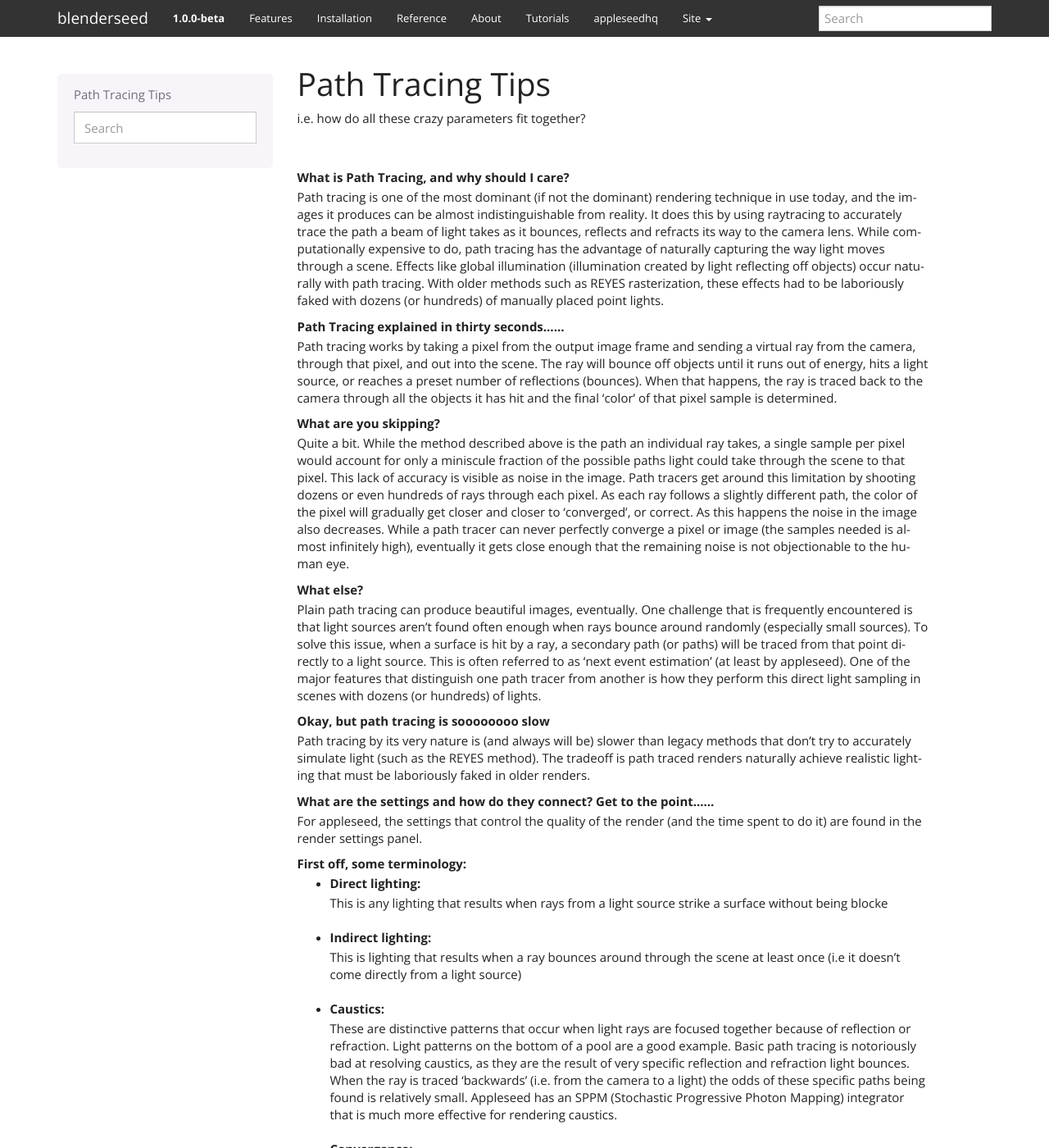
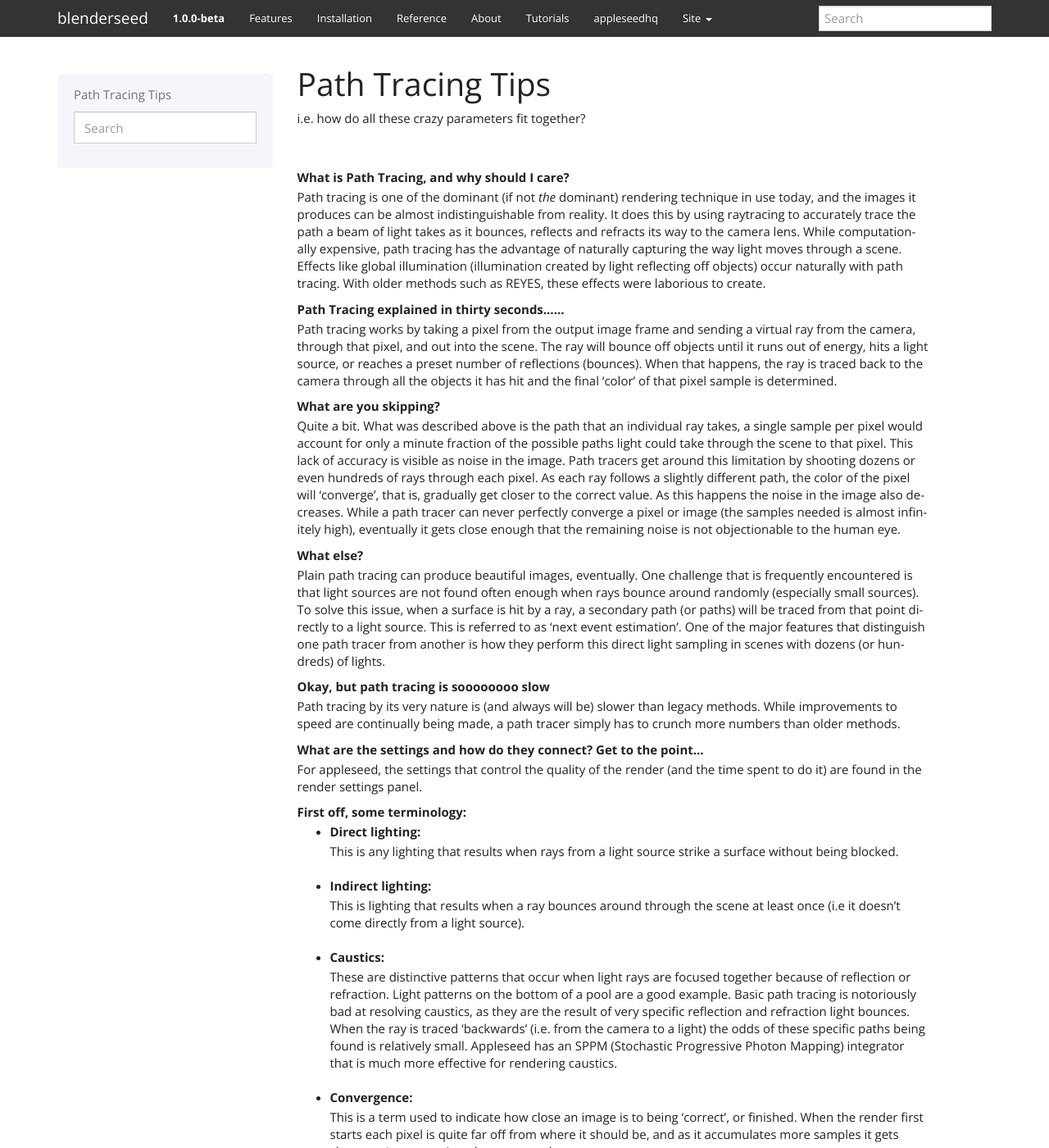
Before and after one commit to appleseedhq/blenderseed, a Sphinx documentation site: the page built from docs/general/path_tracing.rst, in a window 1280 px wide and 1400 px high. Shown: the whole window at 82% size. Built offline with Sphinx 7.4.7, drawn with Linux system fonts in a browser that asks for light colours; some of the changed text lies outside the part shown.

Commit message:
Fixes for doc feedback

```diff
--- a/docs/general/path_tracing.rst
+++ b/docs/general/path_tracing.rst
@@ -7,52 +7,52 @@ i.e. how do all these crazy parameters fit together?
 |
 
 What is Path Tracing, and why should I care?
-    Path tracing is one of the most dominant (if not the dominant) rendering technique in use today, and the images it produces can be almost indistinguishable from reality.  It does this by using raytracing to accurately trace the path a beam of light takes as it bounces, reflects and refracts its way to the camera lens.  While computationally expensive to do, path tracing has the advantage of naturally capturing the way light moves through a scene.  Effects like global illumination (illumination created by light reflecting off objects) occur naturally with path tracing.  With older methods such as REYES rasterization, these effects had to be laboriously faked with dozens (or hundreds) of manually placed point lights.
+    Path tracing is one of the dominant (if not *the* dominant) rendering technique in use today, and the images it produces can be almost indistinguishable from reality.  It does this by using raytracing to accurately trace the path a beam of light takes as it bounces, reflects and refracts its way to the camera lens.  While computationally expensive, path tracing has the advantage of naturally capturing the way light moves through a scene.  Effects like global illumination (illumination created by light reflecting off objects) occur naturally with path tracing.  With older methods such as REYES, these effects were laborious to create.
 
 Path Tracing explained in thirty seconds……
     Path tracing works by taking a pixel from the output image frame and sending a virtual ray from the camera, through that pixel, and out into the scene.  The ray will bounce off objects until it runs out of energy, hits a light source, or reaches a preset number of reflections (bounces).  When that happens, the ray is traced back to the camera through all the objects it has hit and the final ‘color’ of that pixel sample is determined.
 
 What are you skipping?
-    Quite a bit.  While the method described above is the path an individual ray takes, a single sample per pixel would account for only a miniscule fraction of the possible paths light could take through the scene to that pixel.  This lack of accuracy is visible as noise in the image.  Path tracers get around this limitation by shooting dozens or even hundreds of rays through each pixel.  As each ray follows a slightly different path, the color of the pixel will gradually get closer and closer to ‘converged’, or correct.  As this happens the noise in the image also decreases.  While a path tracer can never perfectly converge a pixel or image (the samples needed is almost infinitely high), eventually it gets close enough that the remaining noise is not objectionable to the human eye.
+    Quite a bit.  What was described above is the path that an individual ray takes, a single sample per pixel would account for only a minute fraction of the possible paths light could take through the scene to that pixel.  This lack of accuracy is visible as noise in the image.  Path tracers get around this limitation by shooting dozens or even hundreds of rays through each pixel.  As each ray follows a slightly different path, the color of the pixel will 'converge', that is, gradually get closer to the correct value.  As this happens the noise in the image also decreases.  While a path tracer can never perfectly converge a pixel or image (the samples needed is almost infinitely high), eventually it gets close enough that the remaining noise is not objectionable to the human eye.
 
 What else?
-    Plain path tracing can produce beautiful images, eventually.  One challenge that is frequently encountered is that light sources aren’t found often enough when rays bounce around randomly (especially small sources).  To solve this issue, when a surface is hit by a ray, a secondary path (or paths) will be traced from that point directly to a light source.  This is often referred to as ‘next event estimation’ (at least by appleseed).  One of the major features that distinguish one path tracer from another is how they perform this direct light sampling in scenes with dozens (or hundreds) of lights.
+    Plain path tracing can produce beautiful images, eventually.  One challenge that is frequently encountered is that light sources are not found often enough when rays bounce around randomly (especially small sources).  To solve this issue, when a surface is hit by a ray, a secondary path (or paths) will be traced from that point directly to a light source.  This is referred to as ‘next event estimation'.  One of the major features that distinguish one path tracer from another is how they perform this direct light sampling in scenes with dozens (or hundreds) of lights.
 
 Okay, but path tracing is soooooooo slow
-    Path tracing by its very nature is (and always will be) slower than legacy methods that don’t try to accurately simulate light (such as the REYES method).  The tradeoff is path traced renders naturally achieve realistic lighting that must be laboriously faked in older renders.
+    Path tracing by its very nature is (and always will be) slower than legacy methods.  While improvements to speed are continually being made, a path tracer simply has to crunch more numbers than older methods.
 
-What are the settings and how do they connect?  Get to the point……
+What are the settings and how do they connect?  Get to the point...
     For appleseed, the settings that control the quality of the render (and the time spent to do it) are found in the render settings panel.
 
 First off, some terminology:
     - Direct lighting:
-        This is any lighting that results when rays from a light source strike a surface without being blocke
+        This is any lighting that results when rays from a light source strike a surface without being blocked.
     - Indirect lighting:
-        This is lighting that results when a ray bounces around through the scene at least once (i.e it doesn’t come directly from a light source)
+        This is lighting that results when a ray bounces around through the scene at least once (i.e it doesn’t come directly from a light source).
     - Caustics:
         These are distinctive patterns that occur when light rays are focused together because of reflection or refraction.  Light patterns on the bottom of a pool are a good example.  Basic path tracing is notoriously bad at resolving caustics, as they are the result of very specific reflection and refraction light bounces.  When the ray is traced ‘backwards’ (i.e. from the camera to a light) the odds of these specific paths being found is relatively small.  Appleseed has an SPPM (Stochastic Progressive Photon Mapping) integrator that is much more effective for rendering caustics.
     - Convergence:
         This is a term used to indicate how close an image is to being ‘correct’, or finished.  When the render first starts each pixel is quite far off from where it should be, and as it accumulates more samples it gets closer, or ‘converges’, to the correct color.
     - Firefly:
-        A specific kind of lighting artifact that affects path tracers.  It is a pixel that is unusually bright compared to the neighboring pixels, appearing much like a firefly in the dark.  They happen when a ray bounces off a surface and randomly hits a very bright, small light source.  The small size of the light means it isn’t hit very often, but when it is, it contributes a large amount of energy to a pixel.
+        A specific kind of lighting artifact that affects path tracers.  It is a pixel that is unusually bright compared to the neighboring pixels, appearing much like a firefly in the dark.  They typically happen when a ray bounces off a surface and randomly hits a very bright, small light source.  The small size of the light means it isn’t hit very often, but when it is, it contributes a large amount of energy to a pixel.
 
 Some of the notable controls are:
     - Samples:
         This is the main quality control.  The higher this is, the more rays are sent through each pixel, the cleaner the image will be, and the longer it will take to render.
     - Passes:
-        A pass is one round through all the pixels in the output image.  Appleseed can perform what is called ‘progressive rendering’, which is when the image is converged through multiple passes over the image (PRMan calls it ‘Incremental’ rendering).  The benefit of this is that you can see a rough version of the entire image that cleans up with each pass until the maximum number of passes has been reached.  The downside is that it slows down the rendering process somewhat, so there are tradeoffs to using it.  If you decide to render in multiple passes, the ‘Samples’ control will determine how many pixel samples are taken per pass.
+        A pass is one round through all the pixels in the output image.  Appleseed can perform what is called ‘progressive rendering’, which is when the image is converged through multiple passes over the image.  The benefit of this is that you can see a rough version of the entire image that cleans up with each pass until the maximum number of passes has been reached.  The downside is that it slows down the rendering process somewhat, so there are tradeoffs to using it.  If you decide to render in multiple passes, the ‘Samples’ control will determine how many pixel samples are taken per pass.
 
 Path Tracer settings:
     - Directly Sample Lights:
-        This is the control for if light sources are directly sampled at surface hit points.  There’s really no reason why you’d turn this off except if you have no discreet light sources in your scene.
+        This is the control that determines if light sources are directly sampled at surface hit points.  There’s really no reason why you’d turn this off except if you have no discreet light sources in your scene.
     - The other two controls that affect direct light sampling are the ‘Samples’ and “Low Light Threshold’ controls.  Samples sets how many rays are traced to light sources for each surface hit point, so you may want to raise this if you have a scene with a lot of direct lighting.  Low light threshold is a setting that you can use to speed up render convergence at the expense of lighting quality.  It does this by not directly sampling a light if that light is determined to have less illumination on that point than the threshold setting.  It’s a bit of a tradeoff, less light rays mean faster convergence, but too high of a threshold can cause the lighting of the entire scene to darken.
 
-    - Image Based Lighting:
+    - Image-Based-Lighting:
         This lets you control whether HDRI backgrounds can contribute light to the scene.  The Samples parameter next to it has the same purpose as the direct lighting samples.
     - Caustics:
         This is a scene wide control that enables or disable refractive caustics.  Caustic patterns are very difficult to render properly with a path tracer (due to the unlikelihood of the light source being hit properly) so it’s usually best to disable them entirely.
     - Bounces:
-        These controls allow you to limit the number of times a ray can bounce.  While you can allow the ray to bounce up to 99 times (basically unlimited, hence the option) virtually all useful lighting information is gained after six bounces or so.  All that extra ray tracing time basically gets you nothing.  The bounce limits are also settable by the type of bounce.  For instance, you can tell a ray to terminate after it hits a diffuse surface twice, regardless of what the global setting is at.
+        These controls allow you to limit the number of times a ray can bounce.  While you can allow the ray to bounce up to 99 times (basically unlimited) virtually all useful lighting information is gained after six bounces or so.  All that extra ray tracing time basically gets you nothing.  The bounce limits are also settable by the type of bounce.  For instance, you can tell a ray to terminate after it hits a diffuse surface twice, regardless of what the global setting is at.  Keep in mind that some situations may require high bounce counts in one category or another.  For example, glass will require high specular bounce levels to look correct.
     - Max Ray intensity:
         This is a bit of a cheat in that it alters the intensity of light bounces, but it benefits the final render by reducing fireflies.  It does this by putting a limit on how bright an indirect light ray can be.  Lowering this too far can cause indirect lighting to appear dull or washed out.  Once again, it’s a compromise between faster convergence and lighting accuracy.
     - Russian Roulette Start Bounce:
```
Also changed, not shown: other parts of docs/general/path_tracing.rst (+2 -2 lines).
